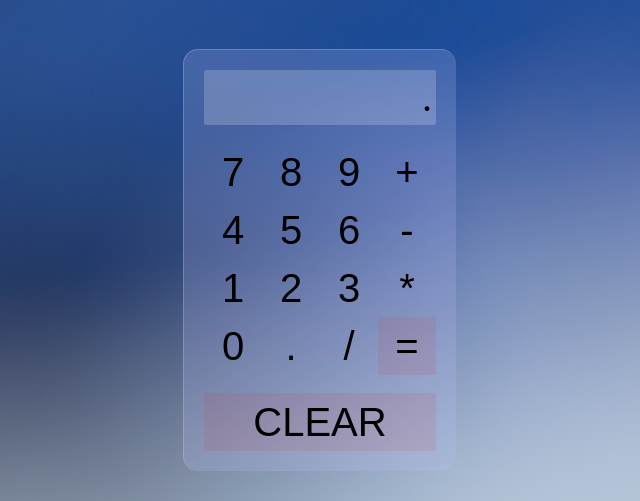
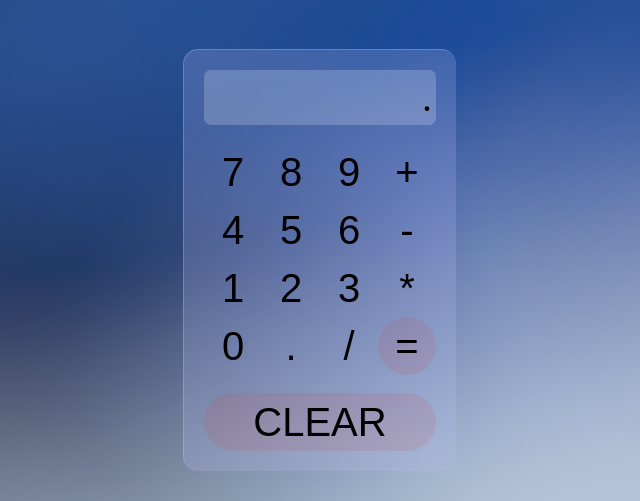
Before and after one commit to lazarchuk-v/Calculator, a website: page index.html in a window 1280 px wide. Shown: the part 148-649 px from the top of the page, 321-961 px from the left. Drawn offline with Linux system fonts and the light colour scheme.

Commit message:
calc stable

```diff
--- a/css/style.css
+++ b/css/style.css
@@ -39,7 +39,7 @@ body {
     width: 224px;
 background-color: rgba(255,255,255,0.2);
     border: none;
-    border-radius: 2px;
+    border-radius: 7px;
     font-size: 40px;
     text-align: end;
     padding: 4px;
@@ -84,6 +84,7 @@ button:active {
 
 #equal {
     background-color:  rgba(213, 43, 42,0.1);
+    border-radius: 50px;
 
 }
 
@@ -95,6 +96,7 @@ button:active {
 #clear {
     width: 100%;
     background-color:  rgba(213, 43, 42,0.1);
+    border-radius: 50px;
 }
 
 #clear:hover {
```
